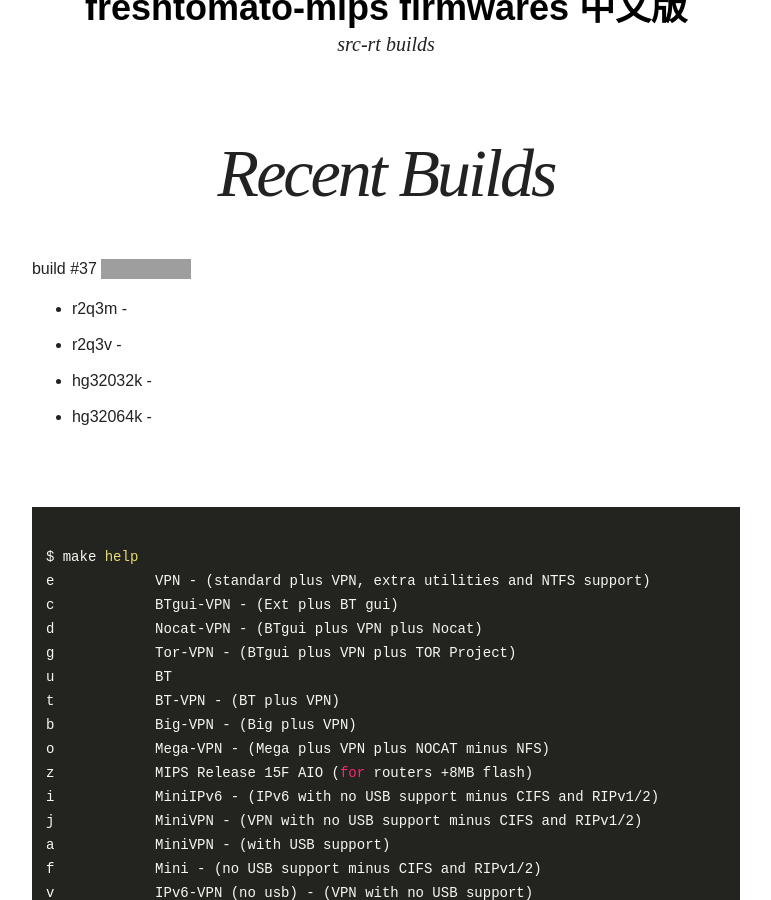
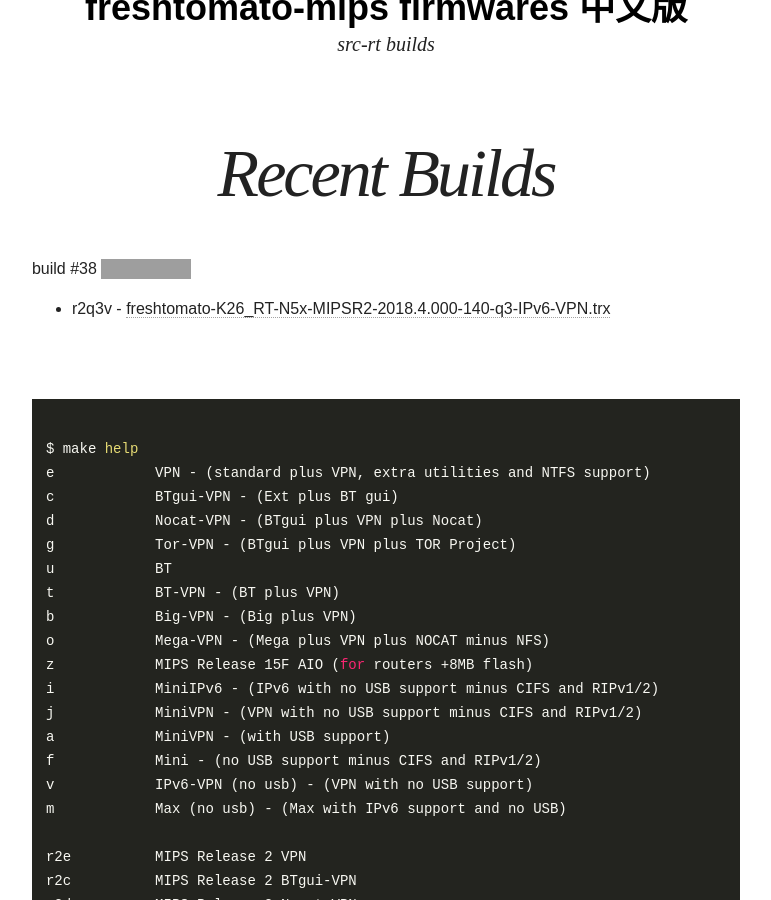
Before and after one commit to oglopss/freshtomato-mips-ci-jekyll, a Jekyll site: the page built from index.html, in a window 1280 px wide and 900 px high, scrolled down 339 px. Shown: the whole window, without its empty margins (254-1025 px from the left). Built offline with Jekyll 4.4.1, drawn with Linux system fonts in a browser that asks for light colours; nearby versions of some CDN libraries; grey boxes are pictures that could not be loaded.

Commit message:
Travis build 38 r2q3v pushed to gh-pages

```diff
--- a/_data/ss.yml
+++ b/_data/ss.yml
@@ -1,6 +1,3 @@
-build: 37
+build: 38
 files:
-  - 0002 r2q3m
-  - 0004 hg32032k
-  - 0003 r2q3v
-  - 0005 hg32064k
+  - 0003 r2q3v freshtomato-K26_RT-N5x-MIPSR2-2018.4.000-140-q3-IPv6-VPN.trx
```
Also changed, not shown: 1 other file.
